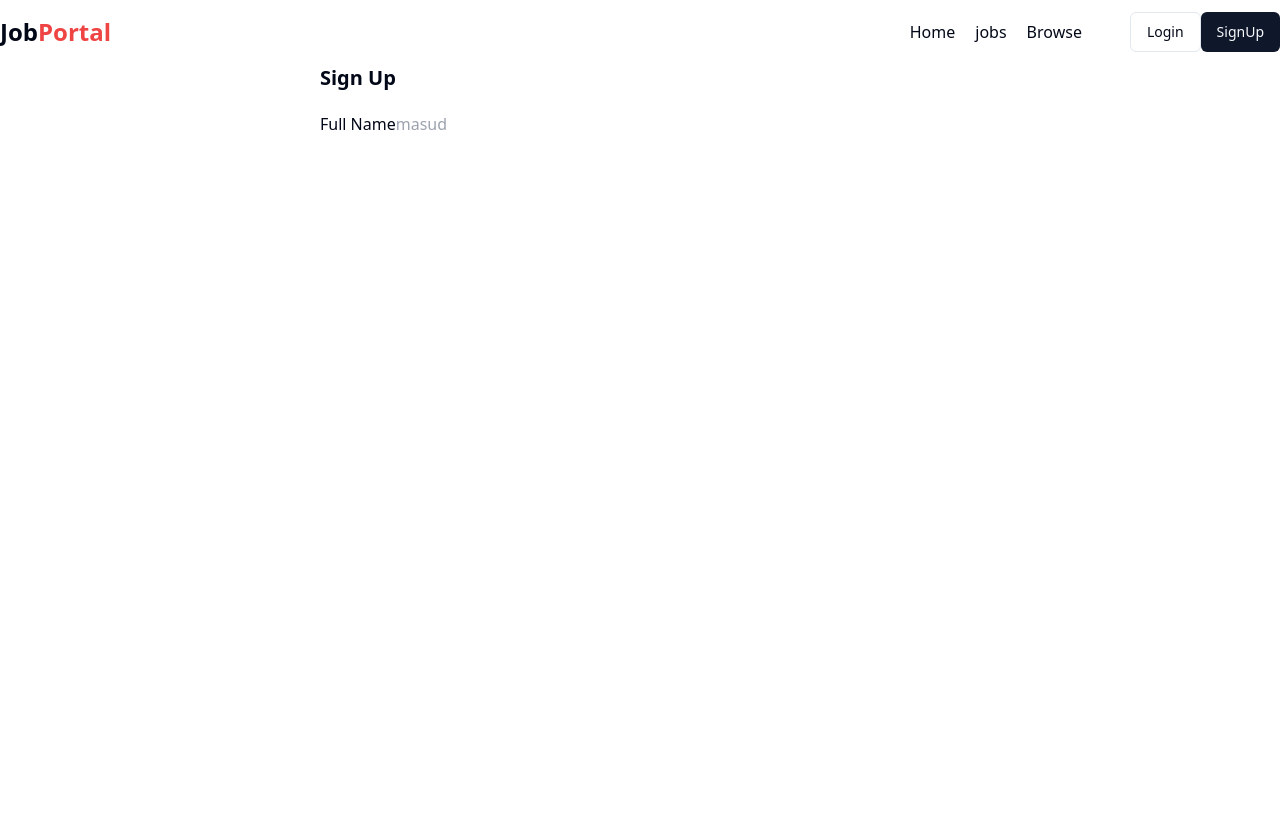
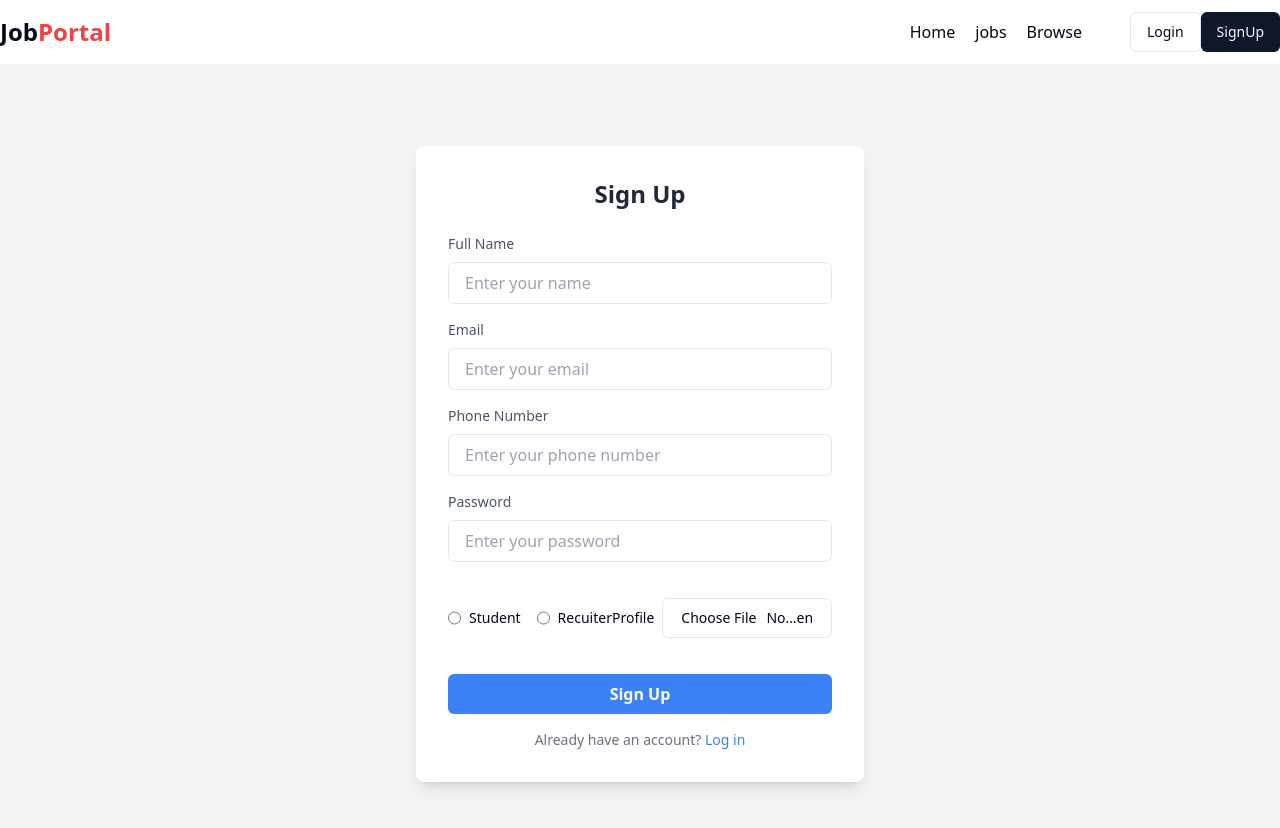
Before and after one commit to MASUDALAM234970/Job-portal, a React (Vite) app in the folder frontend/: page /signup in a window 1280 px wide. Shown: the top 828 px of the page. Before the commit the page ends 800 px from the top, so only its background shows below. Built offline with nearby package versions, Linux system fonts and the light colour scheme.

Commit message:
Add RadioGroup component and integrate into Login and Signup forms for role selection Degin Complete

```diff
--- a/frontend/package.json
+++ b/frontend/package.json
@@ -13,6 +13,7 @@
     "@radix-ui/react-avatar": "^1.1.2",
     "@radix-ui/react-label": "^2.1.1",
     "@radix-ui/react-popover": "^1.1.4",
+    "@radix-ui/react-radio-group": "^1.2.2",
     "@radix-ui/react-slot": "^1.1.1",
     "@reduxjs/toolkit": "^2.5.0",
     "axios": "^1.7.9",
--- a/frontend/src/components/auth/Login.jsx
+++ b/frontend/src/components/auth/Login.jsx
@@ -1,5 +1,80 @@
 import React from "react";
+import { Navbar } from "../shared/Navbar";
+import { RadioGroup } from "@/components/ui/radio-group";
+import { Label } from "@/components/ui/label";
+import { Input } from "../ui/input";
 
 export default function Login() {
-  return <div>Login</div>;
+  return (
+    <div>
+      <Navbar />
+      <div className="flex items-center justify-center min-h-screen bg-gray-100">
+        <form className="w-full max-w-md bg-white shadow-lg rounded-lg p-8">
+          <h1 className="font-bold text-2xl text-gray-800 mb-6 text-center">
+            Login
+          </h1>
+
+          <div className="my-4">
+            <Label className="block text-sm font-medium text-gray-600">
+              Email
+            </Label>
+            <input
+              type="email"
+              placeholder="Enter your email"
+              className="w-full mt-2 px-4 py-2 border rounded-md text-gray-700 focus:ring-2 focus:ring-blue-500 focus:outline-none"
+            />
+          </div>
+
+          <div className="my-4">
+            <Label className="block text-sm font-medium text-gray-600">
+              Password
+            </Label>
+            <input
+              type="password"
+              placeholder="Enter your password"
+              className="w-full mt-2 px-4 py-2 border rounded-md text-gray-700 focus:ring-2 focus:ring-blue-500 focus:outline-none"
+            />
+          </div>
+          <div className="flex items-center justify-between">
+            <RadioGroup className="flex items-center gap-4 my-5">
+              <div className="flex items-center space-x-2">
+                <Input
+                  type="radio"
+                  name="role"
+                  value="student"
+                  className="cursor-pointer" // Corrected here
+                />
+                <Label htmlFor="r1">Student</Label>
+              </div>
+              <div className="flex items-center space-x-2">
+                <Input
+                  type="radio"
+                  name="role"
+                  value="Recuiter"
+                  className="cursor-pointer" // Corrected here
+                />
+                <Label htmlFor="r2">Recuiter</Label>
+              </div>
+            </RadioGroup>
+          </div>
+
+          <button
+            type="submit"
+            className="w-full py-2 mt-4 bg-blue-500 text-white font-semibold rounded-md hover:bg-blue-600 transition-colors"
+          >
+            Login
+          </button>
+          <p className="text-center text-sm text-gray-500 mt-4">
+            Don't have an account ?
+            <a
+              href="/signup"
+              className="text-blue-500 hover:underline focus:outline-none"
+            >
+              Sign Up
+            </a>
+          </p>
+        </form>
+      </div>
+    </div>
+  );
 }
--- a/frontend/src/components/auth/Signup.jsx
+++ b/frontend/src/components/auth/Signup.jsx
@@ -1,17 +1,100 @@
 import React from "react";
 import { Navbar } from "../shared/Navbar";
+import { RadioGroup, RadioGroupItem } from "@/components/ui/radio-group";
+import { Label } from "@/components/ui/label";
+import { Input } from "../ui/input";
 
 export default function Signup() {
   return (
     <div>
       <Navbar />
-      <div className=" flex items-center justify-center max-w-7xl mx-auto">
-        <form action="" className="w-1/2 border-gray-200 rounded-md">
-          <h1 className="font-bold text-xl mb-5 ">Sign Up</h1>
-          <div>
-            <label>Full Name</label>
-            <input type="text" placeholder="masud" />
+      <div className="flex items-center justify-center min-h-screen bg-gray-100">
+        <form className="w-full max-w-md bg-white shadow-lg rounded-lg p-8">
+          <h1 className="font-bold text-2xl text-gray-800 mb-6 text-center">
+            Sign Up
+          </h1>
+          <div className="my-4">
+            <Label className="block text-sm font-medium text-gray-600">
+              Full Name
+            </Label>
+            <input
+              type="text"
+              placeholder="Enter your name"
+              className="w-full mt-2 px-4 py-2 border rounded-md text-gray-700 focus:ring-2 focus:ring-blue-500 focus:outline-none"
+            />
           </div>
+          <div className="my-4">
+            <Label className="block text-sm font-medium text-gray-600">
+              Email
+            </Label>
+            <input
+              type="email"
+              placeholder="Enter your email"
+              className="w-full mt-2 px-4 py-2 border rounded-md text-gray-700 focus:ring-2 focus:ring-blue-500 focus:outline-none"
+            />
+          </div>
+          <div className="my-4">
+            <Label className="block text-sm font-medium text-gray-600">
+              Phone Number
+            </Label>
+            <input
+              type="number"
+              placeholder="Enter your phone number"
+              className="w-full mt-2 px-4 py-2 border rounded-md text-gray-700 focus:ring-2 focus:ring-blue-500 focus:outline-none"
+            />
+          </div>
+          <div className="my-4">
+            <Label className="block text-sm font-medium text-gray-600">
+              Password
+            </Label>
+            <input
+              type="password"
+              placeholder="Enter your password"
+              className="w-full mt-2 px-4 py-2 border rounded-md text-gray-700 focus:ring-2 focus:ring-blue-500 focus:outline-none"
+            />
+          </div>
+          <div className="flex items-center justify-between">
+            <RadioGroup className="flex items-center gap-4 my-5">
+              <div className="flex items-center space-x-2">
+                <Input
+                  type="radio"
+                  name="role"
+                  value="student"
+                  className="cursor-pointer" // Corrected here
+                />
+                <Label htmlFor="r1">Student</Label>
+              </div>
+              <div className="flex items-center space-x-2">
+                <Input
+                  type="radio"
+                  name="role"
+                  value="Recuiter"
+                  className="cursor-pointer" // Corrected here
+                />
+                <Label htmlFor="r2">Recuiter</Label>
+              </div>
+            </RadioGroup>
+            <div className="flex items-center gap-2">
+              <Label>Profile</Label>
+              <Input accept="image/*" type="file" className="cursor-pointer" />
+            </div>
+          </div>
+
+          <button
+            type="submit"
+            className="w-full py-2 mt-4 bg-blue-500 text-white font-semibold rounded-md hover:bg-blue-600 transition-colors"
+          >
+            Sign Up
+          </button>
+          <p className="text-center text-sm text-gray-500 mt-4">
+            Already have an account?{" "}
+            <a
+              href="/login"
+              className="text-blue-500 hover:underline focus:outline-none"
+            >
+              Log in
+            </a>
+          </p>
         </form>
       </div>
     </div>
--- /dev/null
+++ b/frontend/src/components/ui/radio-group.jsx
@@ -0,0 +1,29 @@
+import * as React from "react"
+import * as RadioGroupPrimitive from "@radix-ui/react-radio-group"
+import { Circle } from "lucide-react"
+
+import { cn } from "@/lib/utils"
+
+const RadioGroup = React.forwardRef(({ className, ...props }, ref) => {
+  return (<RadioGroupPrimitive.Root className={cn("grid gap-2", className)} {...props} ref={ref} />);
+})
+RadioGroup.displayName = RadioGroupPrimitive.Root.displayName
+
+const RadioGroupItem = React.forwardRef(({ className, ...props }, ref) => {
+  return (
+    (<RadioGroupPrimitive.Item
+      ref={ref}
+      className={cn(
+        "aspect-square h-4 w-4 rounded-full border border-primary text-primary ring-offset-background focus:outline-none focus-visible:ring-2 focus-visible:ring-ring focus-visible:ring-offset-2 disabled:cursor-not-allowed disabled:opacity-50",
+        className
+      )}
+      {...props}>
+      <RadioGroupPrimitive.Indicator className="flex items-center justify-center">
+        <Circle className="h-2.5 w-2.5 fill-current text-current" />
+      </RadioGroupPrimitive.Indicator>
+    </RadioGroupPrimitive.Item>)
+  );
+})
+RadioGroupItem.displayName = RadioGroupPrimitive.Item.displayName
+
+export { RadioGroup, RadioGroupItem }
```
Also changed, not shown: 1 other file (tests, documents, lock files or other folders).
